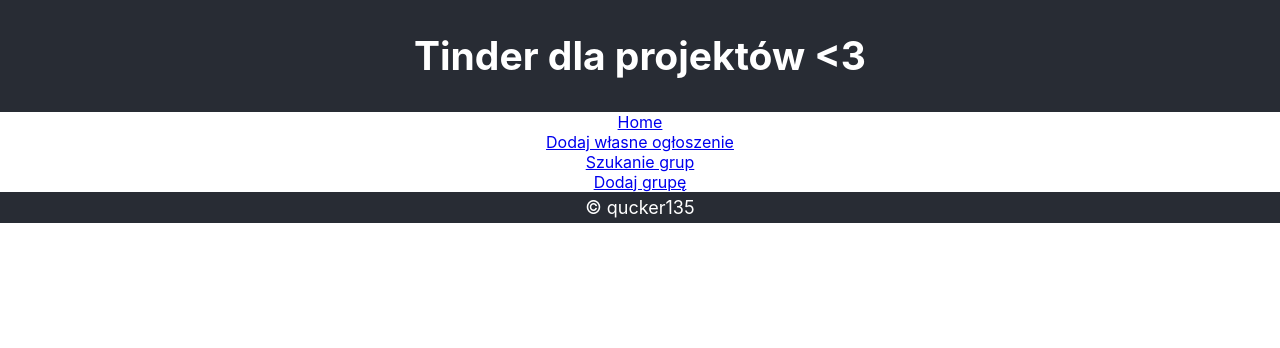
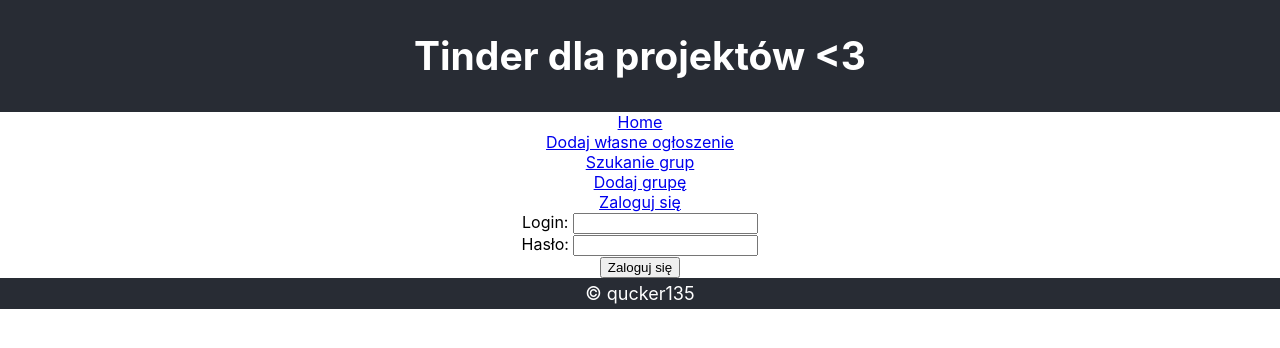
Before and after one commit to qucker135/tinder, a React (Create React App) app: page /signin in a window 1280 px wide. Shown: the top 348 px of the page. Built offline with nearby package versions, Linux system fonts and the light colour scheme.

Commit message:
Lab4 - 3.0 (no validation)

```diff
--- a/src/App.js
+++ b/src/App.js
@@ -5,8 +5,10 @@
 import Group from "./Components/Group";
 import AddGroup from "./Components/AddGroup";
 import Profile from "./Components/Profile";
+import SignIn from './Components/SignIn';
 import {BrowserRouter, Routes, Route, NavLink} from 'react-router-dom';
 import axios from 'axios';
+import SignInContext from './Contexts/SignInContext';
 
 function App() {
   const [students, setStudents] = useState([]);
@@ -29,22 +31,26 @@
         <h2>Tinder dla projektów &lt;3</h2>
       </header>
       <main>
+        <SignInContext.Provider value={useState("")}>
         <BrowserRouter>
         <nav>
-          <NavLink to="/">Home</NavLink><br/>
+          <NavLink to="/tinder">Home</NavLink><br/>
           <NavLink to="/add">Dodaj własne ogłoszenie</NavLink><br/>
           <NavLink to="/groups">Szukanie grup</NavLink><br/>
           <NavLink to="/add-group">Dodaj grupę</NavLink><br/>
+          <NavLink to="/signin">Zaloguj się</NavLink><br/>
         </nav>
 
         <Routes>
-          <Route path="/" element={<Home students={students} setStudents={setStudents} />}/>
+          <Route path="/tinder" element={<Home students={students} setStudents={setStudents} />}/>
           <Route path="/add" element={<Add students={students} setStudents={setStudents} />}/>
           <Route path="/groups" element={<Group groups={groups} setGroups={setGroups} />}/>
           <Route path="/add-group" element={<AddGroup groups={groups} setGroups={setGroups} />}/>
           <Route path="/profile" element={<Profile students={students} setStudents={setStudents} />}/>
+          <Route path="/signin" element={<SignIn students={students} setStudents={setStudents} />}/>
         </Routes>
         </BrowserRouter>
+        </SignInContext.Provider>
       </main>
       <footer className="App-footer">&copy; qucker135</footer>
     </div>
--- a/src/Components/Home.js
+++ b/src/Components/Home.js
@@ -1,5 +1,5 @@
 import { useState } from 'react';
-import {BrowserRouter, Routes, Route, Link} from 'react-router-dom';
+import {Link} from 'react-router-dom';
 
 const Home = (props) => {
     const {setStudents, students} = props;
@@ -24,7 +24,7 @@
     .map((it, i)=>{ //bad practise: https://pl.reactjs.org/docs/lists-and-keys.html#keys
 
         return <div key={i}>
-            <div className="Home-photo"><Link to="/profile" state={{ from: i}}><img src={it.imgSrc}/></Link></div>
+            <div className="Home-photo"><Link to="/profile" state={{ from: i}}><img src={it.imgSrc} alt=""/></Link></div>
             <div className="Home-name">{it.name}</div>
             <div className="Home-desc">Opis: {it.desc}</div>
             <div className="Home-tags-list">
@@ -53,7 +53,7 @@
     return ( //JSX
         <div>
             <p>Wyszukaj ogłoszenia innych</p>
-            <label for="whichList">Wyszukaj po:</label>
+            <label htmlFor="whichList">Wyszukaj po:</label>
             <select name="whichList" id="whichList" onChange={handleValueChange}>
               <option value="DESC">Opisie</option>
               <option value="TAGS">Tagach</option>
--- a/src/Components/Profile.js
+++ b/src/Components/Profile.js
@@ -17,7 +17,7 @@
 
     return ( <>
             <h2>{studentData.name}</h2>
-            <img src={studentData.imgSrc}/> <br/>
+            <img src={studentData.imgSrc} alt=""/> <br/>
             Email: <b>{studentData.email}</b> <br/>
             O mnie: <b>{studentData.desc}</b>
         </>
--- /dev/null
+++ b/src/Components/SignIn.js
@@ -0,0 +1,44 @@
+import { useRef, useContext } from "react";
+import SignInContext from "../Contexts/SignInContext";
+
+const SignIn = () => {
+    const [loggedUser, setLoggedUser] = useContext(SignInContext);
+
+    const loginRef = useRef();
+    const passRef = useRef();
+
+    console.log(loggedUser);
+
+    const handleLoggingIn = () => {
+        //console.log(loginRef.current.value);
+        //console.log(passRef.current.value);
+
+        setLoggedUser(loginRef.current.value);
+    }
+
+    const handleLoggingOut = () => {
+        setLoggedUser("");
+    }
+
+    if(loggedUser === ""){
+        return (
+            <>
+                <label htmlFor="login">Login: </label>
+                <input name="login" ref={loginRef}/> <br/>
+                <label htmlFor="passwd">Hasło: </label>
+                <input name="passwd" ref={passRef}/> <br/>
+                <button onClick={handleLoggingIn}>Zaloguj się</button>
+            </>
+        );
+    }
+    else{
+        return (
+            <>
+                <h2>Zalogowany użytkownik: {loggedUser}</h2><br/>
+                <button onClick={handleLoggingOut}>Wyloguj się</button>
+            </>
+        )
+    }
+}
+
+export default SignIn;
--- /dev/null
+++ b/src/Contexts/SignInContext.js
@@ -0,0 +1,5 @@
+import { createContext } from "react";
+
+const SignInContext = createContext(["", ()=>{}]);
+
+export default SignInContext;
```
